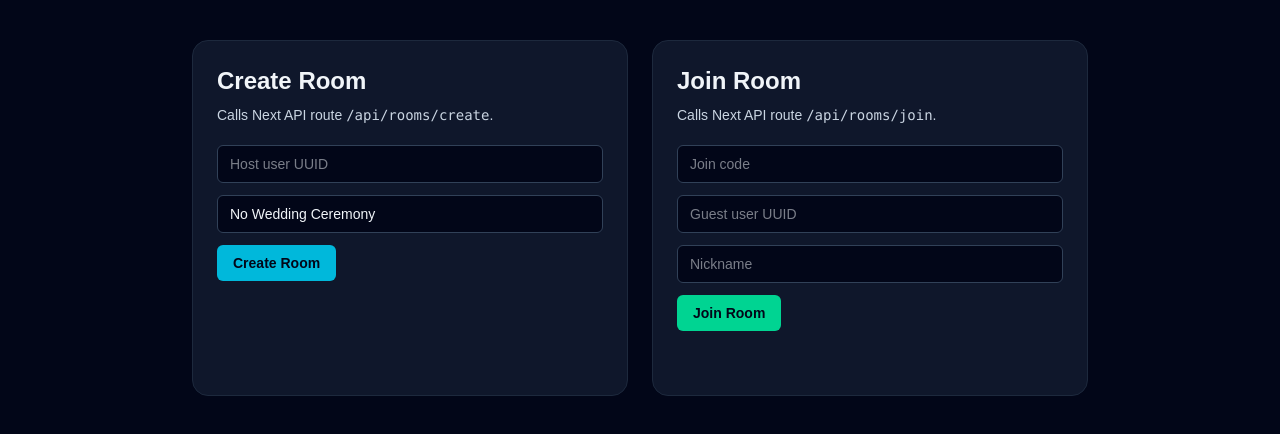
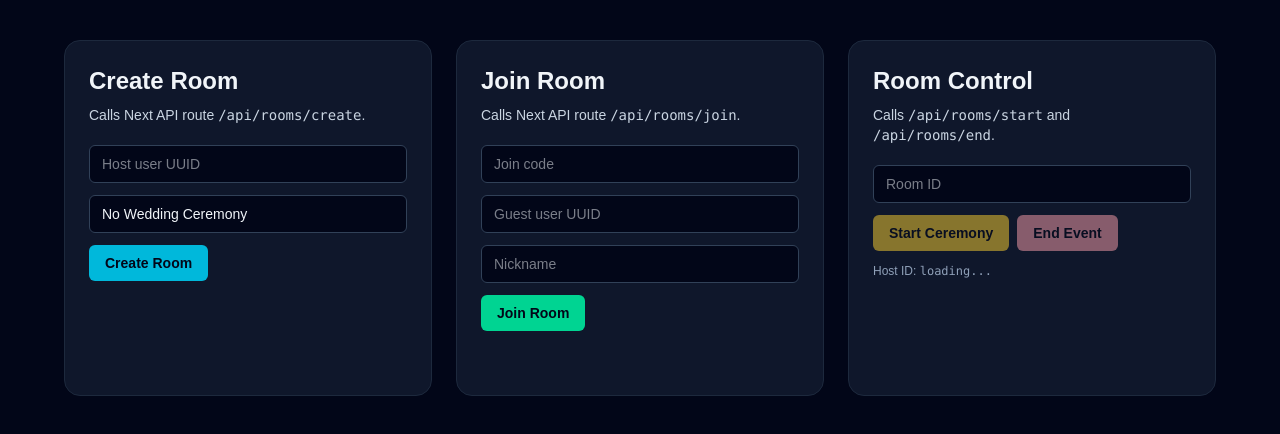
Before and after one commit to tenjung/know-wedding, a Next.js app: page / in a window 1280 px wide. Shown: the top 434 px of the page. Built offline with nearby package versions, Linux system fonts and the light colour scheme; no server answers.

Commit message:
Add room start/end API wrappers and control panel UI

```diff
--- /dev/null
+++ b/src/app/api/rooms/end/route.ts
@@ -0,0 +1,26 @@
+import { NextResponse } from "next/server";
+import { invokeEdgeFunction } from "@/lib/supabase/functions";
+
+type EndEventPayload = {
+  roomId: string;
+  hostUserId: string;
+};
+
+export async function POST(request: Request) {
+  try {
+    const payload = (await request.json()) as EndEventPayload;
+
+    if (!payload.roomId || !payload.hostUserId) {
+      return NextResponse.json(
+        { error: "roomId and hostUserId are required" },
+        { status: 400 },
+      );
+    }
+
+    const data = await invokeEdgeFunction("end_event", payload);
+    return NextResponse.json(data);
+  } catch (error) {
+    const message = error instanceof Error ? error.message : "Failed to end event";
+    return NextResponse.json({ error: message }, { status: 500 });
+  }
+}
--- /dev/null
+++ b/src/app/api/rooms/start/route.ts
@@ -0,0 +1,27 @@
+import { NextResponse } from "next/server";
+import { invokeEdgeFunction } from "@/lib/supabase/functions";
+
+type StartCeremonyPayload = {
+  roomId: string;
+  hostUserId: string;
+};
+
+export async function POST(request: Request) {
+  try {
+    const payload = (await request.json()) as StartCeremonyPayload;
+
+    if (!payload.roomId || !payload.hostUserId) {
+      return NextResponse.json(
+        { error: "roomId and hostUserId are required" },
+        { status: 400 },
+      );
+    }
+
+    const data = await invokeEdgeFunction("start_ceremony", payload);
+    return NextResponse.json(data);
+  } catch (error) {
+    const message =
+      error instanceof Error ? error.message : "Failed to start ceremony";
+    return NextResponse.json({ error: message }, { status: 500 });
+  }
+}
--- a/src/app/page.tsx
+++ b/src/app/page.tsx
@@ -1,6 +1,7 @@
 "use client";
 
-import { FormEvent, useState } from "react";
+import { FormEvent, useEffect, useState } from "react";
+import { createClient } from "@/lib/supabase/client";
 
 async function postJson<T>(url: string, body: Record<string, unknown>) {
   const response = await fetch(url, {
@@ -17,6 +18,8 @@ async function postJson<T>(url: string, body: Record<string, unknown>) {
 export default function Home() {
   const [hostUserId, setHostUserId] = useState("");
   const [roomTitle, setRoomTitle] = useState("No Wedding Ceremony");
+  const [roomId, setRoomId] = useState("");
+  const [roomStatus, setRoomStatus] = useState("");
   const [createResult, setCreateResult] = useState("");
   const [joinCode, setJoinCode] = useState("");
   const [guestUserId, setGuestUserId] = useState("");
@@ -25,6 +28,27 @@ export default function Home() {
 
   const [loadingCreate, setLoadingCreate] = useState(false);
   const [loadingJoin, setLoadingJoin] = useState(false);
+  const [loadingStart, setLoadingStart] = useState(false);
+  const [loadingEnd, setLoadingEnd] = useState(false);
+
+  useEffect(() => {
+    const supabase = createClient();
+
+    async function bootstrapAuth() {
+      const { data: sessionData } = await supabase.auth.getSession();
+      if (sessionData.session?.user.id) {
+        setHostUserId((current) => current || sessionData.session!.user.id);
+        return;
+      }
+
+      const { data } = await supabase.auth.signInAnonymously();
+      if (data.user?.id) {
+        setHostUserId((current) => current || data.user!.id);
+      }
+    }
+
+    bootstrapAuth();
+  }, []);
 
   async function onCreateRoom(event: FormEvent<HTMLFormElement>) {
     event.preventDefault();
@@ -36,6 +60,8 @@ export default function Home() {
         { hostUserId, title: roomTitle },
       );
       setCreateResult(`roomId=${data.roomId}, joinCode=${data.joinCode}`);
+      setRoomId(data.roomId);
+      setRoomStatus("lobby");
       setJoinCode(data.joinCode);
     } catch (error) {
       setCreateResult(error instanceof Error ? error.message : "Failed");
@@ -54,6 +80,7 @@ export default function Home() {
         { userId: guestUserId, nickname, joinCode },
       );
       setJoinResult(`roomId=${data.roomId}, memberId=${data.memberId}`);
+      setRoomId((current) => current || data.roomId);
     } catch (error) {
       setJoinResult(error instanceof Error ? error.message : "Failed");
     } finally {
@@ -61,9 +88,43 @@ export default function Home() {
     }
   }
 
+  async function onStartCeremony() {
+    if (!roomId || !hostUserId) return;
+    setLoadingStart(true);
+    setRoomStatus("");
+    try {
+      const data = await postJson<{ status: string }>("/api/rooms/start", {
+        roomId,
+        hostUserId,
+      });
+      setRoomStatus(data.status);
+    } catch (error) {
+      setRoomStatus(error instanceof Error ? error.message : "Failed");
+    } finally {
+      setLoadingStart(false);
+    }
+  }
+
+  async function onEndEvent() {
+    if (!roomId || !hostUserId) return;
+    setLoadingEnd(true);
+    setRoomStatus("");
+    try {
+      const data = await postJson<{ status: string }>("/api/rooms/end", {
+        roomId,
+        hostUserId,
+      });
+      setRoomStatus(data.status);
+    } catch (error) {
+      setRoomStatus(error instanceof Error ? error.message : "Failed");
+    } finally {
+      setLoadingEnd(false);
+    }
+  }
+
   return (
     <div className="min-h-screen bg-slate-950 px-6 py-10 text-slate-100">
-      <main className="mx-auto grid w-full max-w-4xl gap-6 md:grid-cols-2">
+      <main className="mx-auto grid w-full max-w-6xl gap-6 md:grid-cols-3">
         <section className="rounded-2xl border border-slate-800 bg-slate-900 p-6">
           <h1 className="text-2xl font-semibold">Create Room</h1>
           <p className="mt-2 text-sm text-slate-300">
@@ -132,6 +193,43 @@ export default function Home() {
           </form>
           <p className="mt-4 min-h-6 text-sm text-emerald-300">{joinResult}</p>
         </section>
+
+        <section className="rounded-2xl border border-slate-800 bg-slate-900 p-6">
+          <h2 className="text-2xl font-semibold">Room Control</h2>
+          <p className="mt-2 text-sm text-slate-300">
+            Calls <code>/api/rooms/start</code> and <code>/api/rooms/end</code>.
+          </p>
+          <div className="mt-5 space-y-3">
+            <input
+              className="w-full rounded-md border border-slate-700 bg-slate-950 px-3 py-2 text-sm"
+              placeholder="Room ID"
+              value={roomId}
+              onChange={(e) => setRoomId(e.target.value)}
+            />
+            <div className="flex gap-2">
+              <button
+                type="button"
+                onClick={onStartCeremony}
+                disabled={loadingStart || !roomId || !hostUserId}
+                className="rounded-md bg-amber-300 px-4 py-2 text-sm font-semibold text-slate-950 disabled:opacity-50"
+              >
+                {loadingStart ? "Starting..." : "Start Ceremony"}
+              </button>
+              <button
+                type="button"
+                onClick={onEndEvent}
+                disabled={loadingEnd || !roomId || !hostUserId}
+                className="rounded-md bg-rose-300 px-4 py-2 text-sm font-semibold text-slate-950 disabled:opacity-50"
+              >
+                {loadingEnd ? "Ending..." : "End Event"}
+              </button>
+            </div>
+            <p className="text-xs text-slate-400">
+              Host ID: <code>{hostUserId || "loading..."}</code>
+            </p>
+            <p className="min-h-6 text-sm text-amber-200">{roomStatus}</p>
+          </div>
+        </section>
       </main>
     </div>
   );
```
Also changed, not shown: 1 other file (tests, documents, lock files or other folders).
